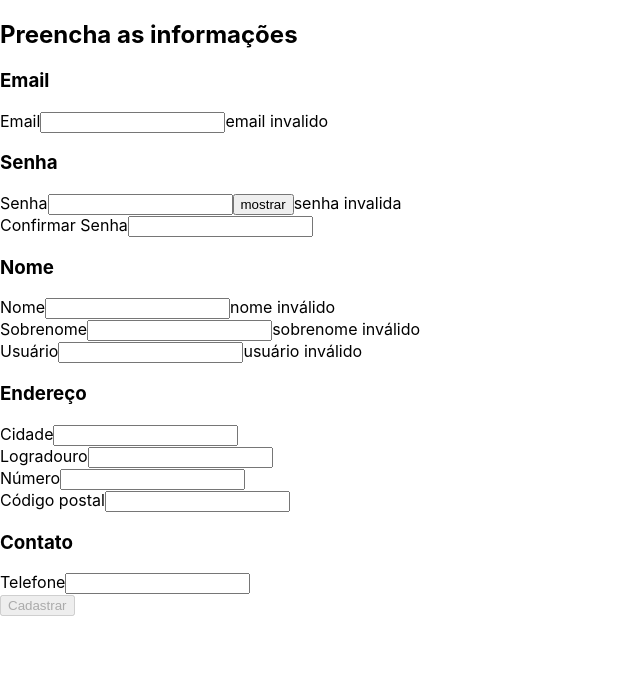
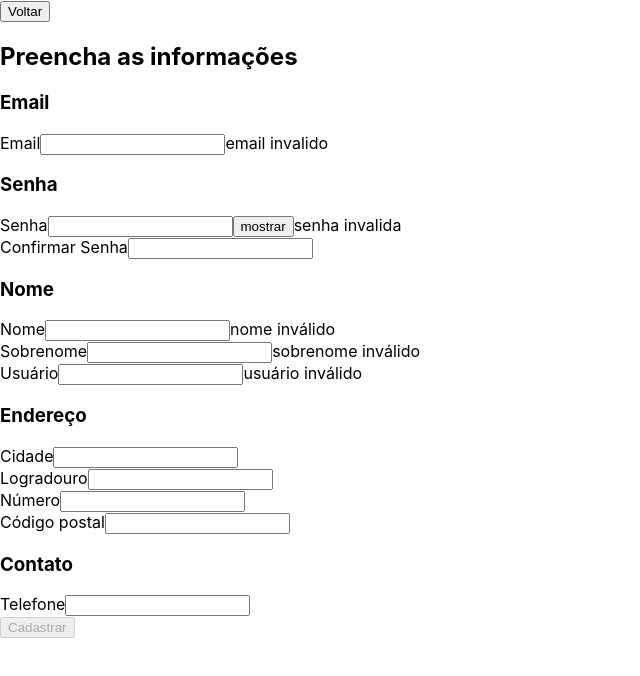
Before and after one commit to aaguero96/Desafio-FrontEnd-Edesoft, a React (Create React App) app in the folder desafio-frontend/: page /register in a window 1280 px wide. Shown: the top 676 px of the page, without its empty margins (0-640 px from the left). Built offline with nearby package versions, Linux system fonts and the light colour scheme.

Commit message:
feat: add button to go /login

```diff
--- a/desafio-frontend/src/pages/Register.tsx
+++ b/desafio-frontend/src/pages/Register.tsx
@@ -1,9 +1,18 @@
 import React from 'react';
+import { useNavigate } from 'react-router-dom';
 import Register from '../components/Register';
 
 function RegisterPage() {
+  const navigate = useNavigate();
+
+
   return (
     <div>
+      <button
+        onClick={() => {navigate("/login")}}
+      >
+        Voltar
+      </button>
       <Register />
     </div>
   );
```
